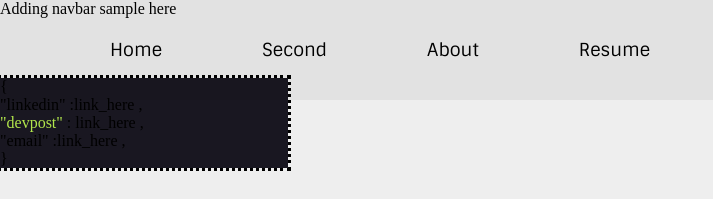
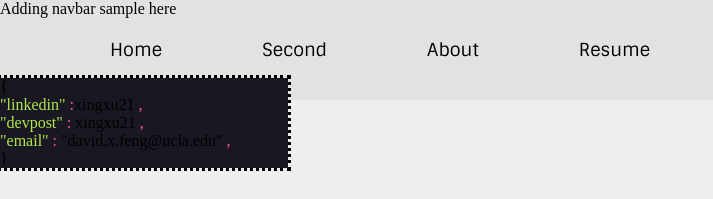
Before and after one commit to xingxu21/myWebsite, a Vue app: page /second in a window 1280 px wide. Shown: the top 199 px of the page, without its empty margins (0-713 px from the left). Built offline with nearby package versions, Linux system fonts and the light colour scheme.

Commit message:
small contribution to atom like contact box

```diff
--- a/src/components/JsonContact.vue
+++ b/src/components/JsonContact.vue
@@ -5,7 +5,7 @@
     <span id='json1'>
       <span id='json1_1'>  "linkedin"</span>
       <span id='json1_2'>  :</span>
-      <span id='json1_3'>link_here</span>
+      <span id='json1_3'>xingxu21</span>
       <span id='json1_4'>  ,</span>
     </span>
 
@@ -14,7 +14,7 @@
     <span id='json2'>
       <span id='json2_1'>  "devpost" </span>
       <span id='json2_2'> :  </span>
-      <span id='json2_3'>link_here </span>
+      <span id='json2_3'>xingxu21 </span>
       <span id='json2_4'>  ,</span>
     </span>
 
@@ -23,7 +23,7 @@
     <span id='json3'>
       <span id='json3_1'>  "email" </span>
       <span id='json3_2'>  :</span>
-      <span id='json3_3'>link_here</span>
+      <span id='json3_3'> "david.x.feng@ucla.edu"</span>
       <span id='json3_4'>  ,</span>
     </span>
 
@@ -50,7 +50,12 @@ export default {
   background: #191721;
 }
 
-#json2_1 {
+#json2_1, #json1_1 ,#json3_1, #json4_1 {
   color: #B2E64C;
 }
+
+#json1_2, #json2_2, #json3_2, #json4_2,
+ #json1_4, #json2_4, #json3_4, #json4_4 {
+  color: #FF5794; /*red */
+}
 </style>
```
